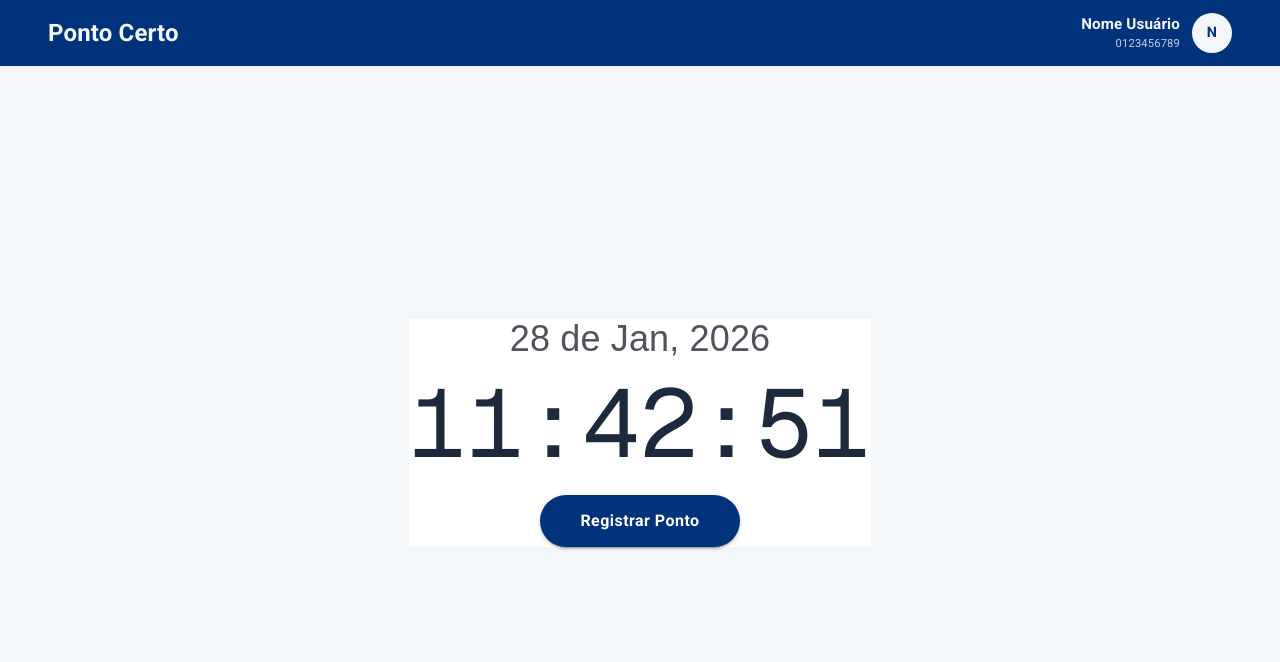
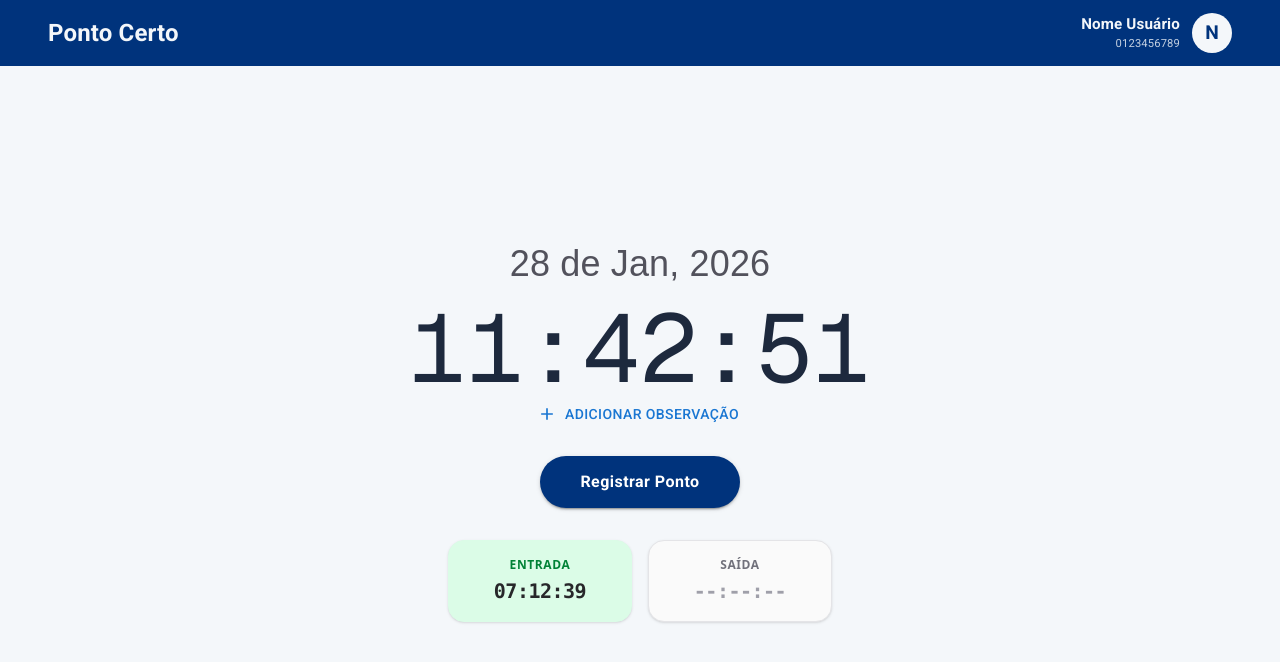
Before and after one commit to Marcela-SB/sistema-de-ponto-front, a React (Vite) app: page / in a window 1280 px wide. Shown: the top 662 px of the page. Built offline with nearby package versions, Linux system fonts and the light colour scheme.

Commit message:
feat: Modelo de Cards de hora de entrada e saída

```diff
--- a/src/components/Navbar.tsx
+++ b/src/components/Navbar.tsx
@@ -30,7 +30,7 @@ const NavbarLayout = ({ children }) => {
               color: '#00337C',
               width: 40,
               height: 40,
-              fontSize: '0.9rem',
+              fontSize: '1.2rem',
               fontWeight: 'bold'
             }}
           >
@@ -49,10 +49,6 @@ const NavbarLayout = ({ children }) => {
       }}>
         {children}
       </main>
-
-      {/* <footer style={{ textAlign: 'center', padding: '0.1rem', borderTop: '1px solid #eee' }}>
-        <p>© 2026 - Todos os direitos reservados</p>
-      </footer> */}
     </div>
   );
 };
--- a/src/pages/Home.tsx
+++ b/src/pages/Home.tsx
@@ -1,4 +1,5 @@
 'use client'
+import { Add } from '@mui/icons-material';
 import Relogio from '../components/Relogio';
 import { Box, Button } from "@mui/material";
 import { useEffect, useState } from "react";
@@ -23,7 +24,7 @@ export default function Home() {
   return (
     <div className="py-10 font-sans">
       <Box sx={{ textAlign: 'center' }}>
-        <div className="flex flex-col items-center bg-white rounded-x">
+        <div className="flex flex-col items-center rounded-x">
           <p
             className="text-zinc-600 text-4xl mb-2 font-medium"
             style={{
@@ -35,14 +36,26 @@ export default function Home() {
           <Relogio />
 
           <Button
+            variant='text'
+            startIcon={<Add />}
+            sx={{
+              ":hover":{
+                bgcolor: 'transparent'
+              }
+            }}
+          >
+            Adicionar observação
+          </Button>
+
+          <Button
             variant='contained'
             sx={{
               marginTop: '1.5rem',
-              backgroundColor: '#00337C', // O azul da sua Navbar
-              borderRadius: '50px',       // Deixa arredondado (pílula)
-              padding: '12px 40px',       // Tamanho do botão
+              backgroundColor: '#00337C',
+              borderRadius: '50px',
+              padding: '12px 40px',
               fontWeight: 'bold',
-              textTransform: 'none',      // Evita que o texto fique todo em maiúsculo
+              textTransform: 'none',
               fontSize: '1rem',
               border:'none',
               '&:hover': {
@@ -52,6 +65,19 @@ export default function Home() {
           >
             Registrar Ponto
           </Button>
+
+          <div className="mt-8 grid grid-cols-2 gap-4 w-full max-w-sm">
+            <div className="flex flex-col items-center p-4 bg-green-100 rounded-2xl border border-green-100 shadow-sm">
+              <span className="text-green-700 text-xs uppercase tracking-wider font-bold mb-1">Entrada</span>
+              <span className="text-zinc-800 text-xl font-mono font-semibold tracking-tight">07:12:39</span>
+            </div>
+
+            <div className="flex flex-col items-center p-4 bg-zinc-50 rounded-2xl border border-zinc-200 shadow-sm">
+              <span className="text-zinc-500 text-xs uppercase tracking-wider font-bold mb-1">Saída</span>
+              <span className="text-zinc-400 text-xl font-mono font-semibold tracking-tight">--:--:--</span>
+            </div>
+          </div>
+
         </div>
       </Box>
     </div>
```
